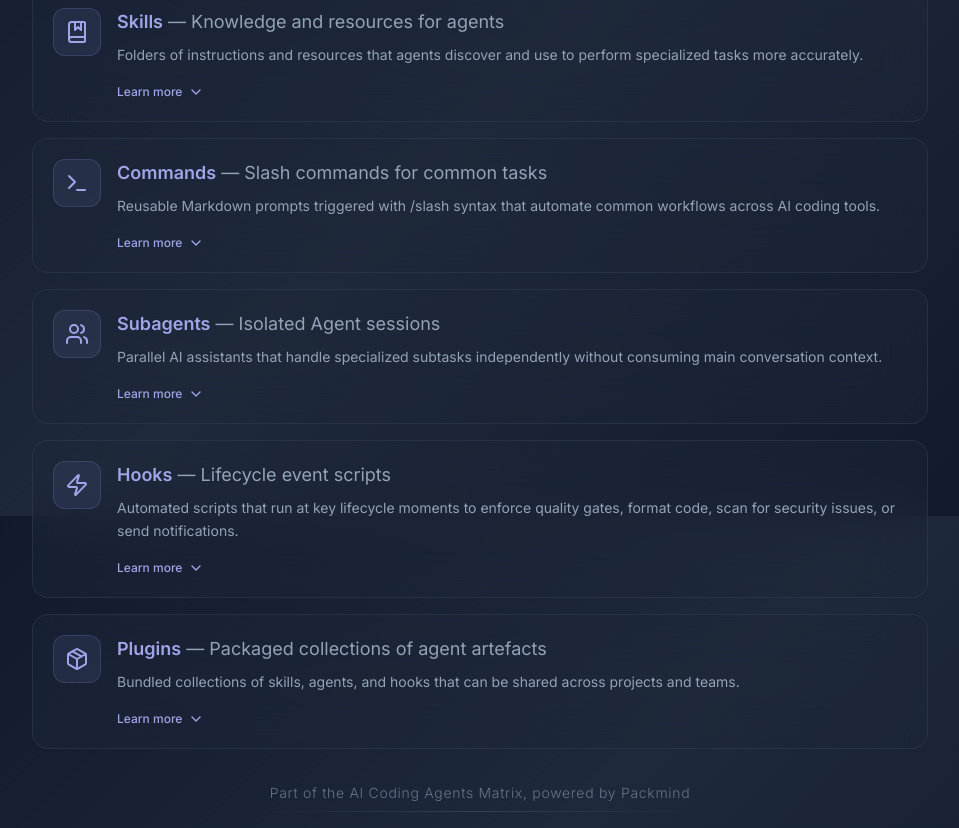
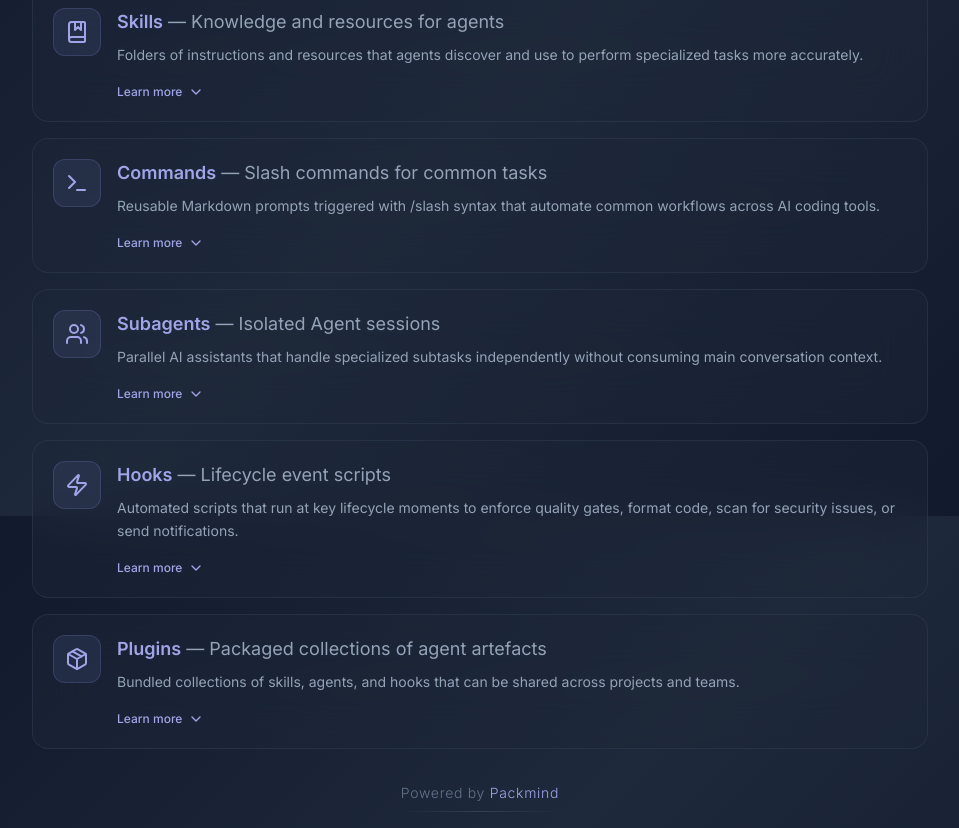
Before and after one commit to PackmindHub/coding-agents-matrix, a React (Vite) app: page /glossary in a window 1280 px wide. Shown: the part 284-1112 px from the top of the page, without its empty margins (160-1119 px from the left). Built offline with nearby package versions, Linux system fonts and the light colour scheme.

Commit message:
Add footer.jsx in the app

```diff
--- a/src/App.jsx
+++ b/src/App.jsx
@@ -5,6 +5,7 @@ import FilterBar from './components/FilterBar'
 import ChangelogDrawer from './components/ChangelogDrawer'
 import GlossaryPage from './components/GlossaryPage'
 import Header from './components/Header'
+import Footer from './components/Footer'
 import useAgentsData from './hooks/useAgentsData'
 import useFiltering from './hooks/useFiltering'
 import useSorting from './hooks/useSorting'
@@ -110,14 +111,7 @@ function MatrixPage({ onChangelogOpen }) {
         />
 
         {/* Footer */}
-        <div className="mt-4 text-center">
-          <div className="inline-block">
-            <p className="text-slate-500 text-sm font-light tracking-wider">
-              Meticulously compiled • {formatMonthYear(lastUpdated) || 'Unknown'}
-            </p>
-            <div className="mt-2 h-px bg-gradient-to-r from-transparent via-slate-700 to-transparent"></div>
-          </div>
-        </div>
+        <Footer />
       </div>
     </div>
   )
--- /dev/null
+++ b/src/components/Footer.jsx
@@ -0,0 +1,19 @@
+export default function Footer() {
+  return (
+    <div className="mt-8 text-center">
+      <div className="inline-block">
+        <p className="text-slate-500 text-sm font-light tracking-wider">
+          Powered by <a
+            href="https://packmind.com?utm_source=coding-agent-matrix"
+            target="_blank"
+            rel="noopener noreferrer"
+            className="text-violet-400 hover:text-violet-300 transition-colors"
+          >
+            Packmind
+          </a>
+        </p>
+        <div className="mt-2 h-px bg-gradient-to-r from-transparent via-slate-700 to-transparent"></div>
+      </div>
+    </div>
+  )
+}
--- a/src/components/GlossaryPage.jsx
+++ b/src/components/GlossaryPage.jsx
@@ -5,6 +5,7 @@ import GlossaryCard from './GlossaryCard'
 import GlossaryNav from './GlossaryNav'
 import ConceptQuiz from './ConceptQuiz'
 import Header from './Header'
+import Footer from './Footer'
 
 export default function GlossaryPage({ onChangelogOpen }) {
   // Handle initial hash navigation
@@ -68,14 +69,7 @@ export default function GlossaryPage({ onChangelogOpen }) {
           </div>
 
           {/* Footer */}
-          <div className="mt-8 text-center">
-            <div className="inline-block">
-              <p className="text-slate-500 text-sm font-light tracking-wider">
-                Part of the AI Coding Agents Matrix, powered by <a href={"https://packmind.com?utm_source=coding-agents-matrix"}>Packmind</a>
-              </p>
-              <div className="mt-2 h-px bg-gradient-to-r from-transparent via-slate-700 to-transparent"></div>
-            </div>
-          </div>
+          <Footer />
         </div>
       </div>
     </>
```
